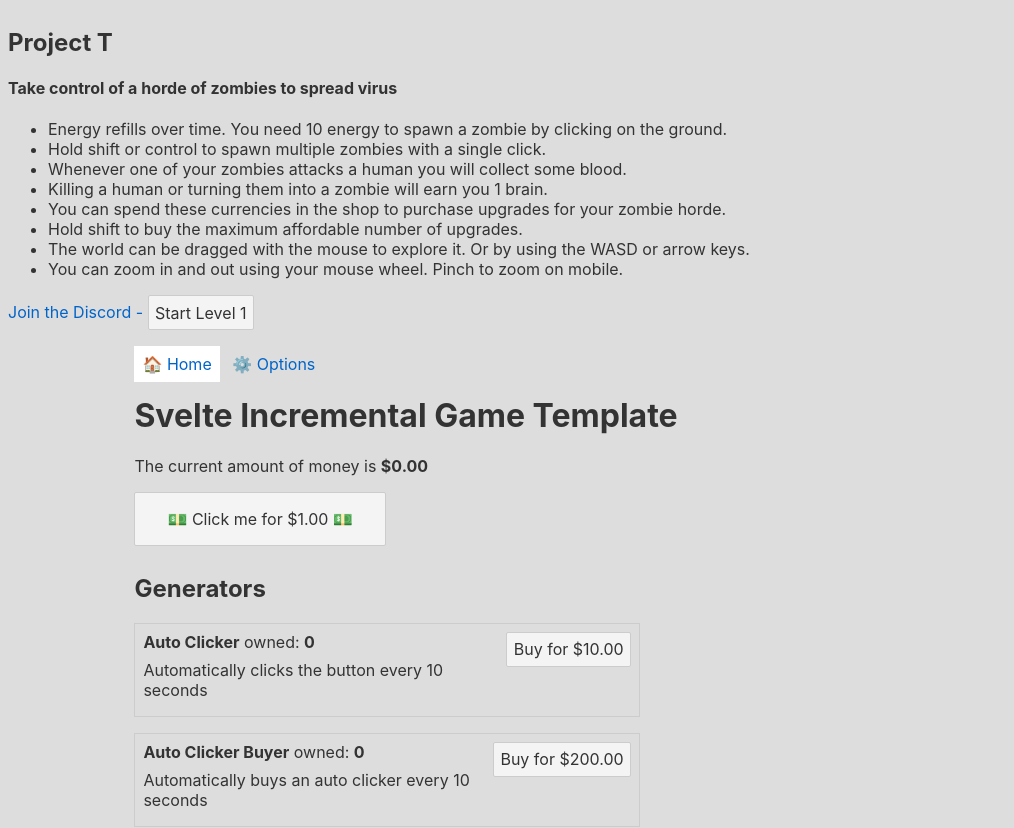
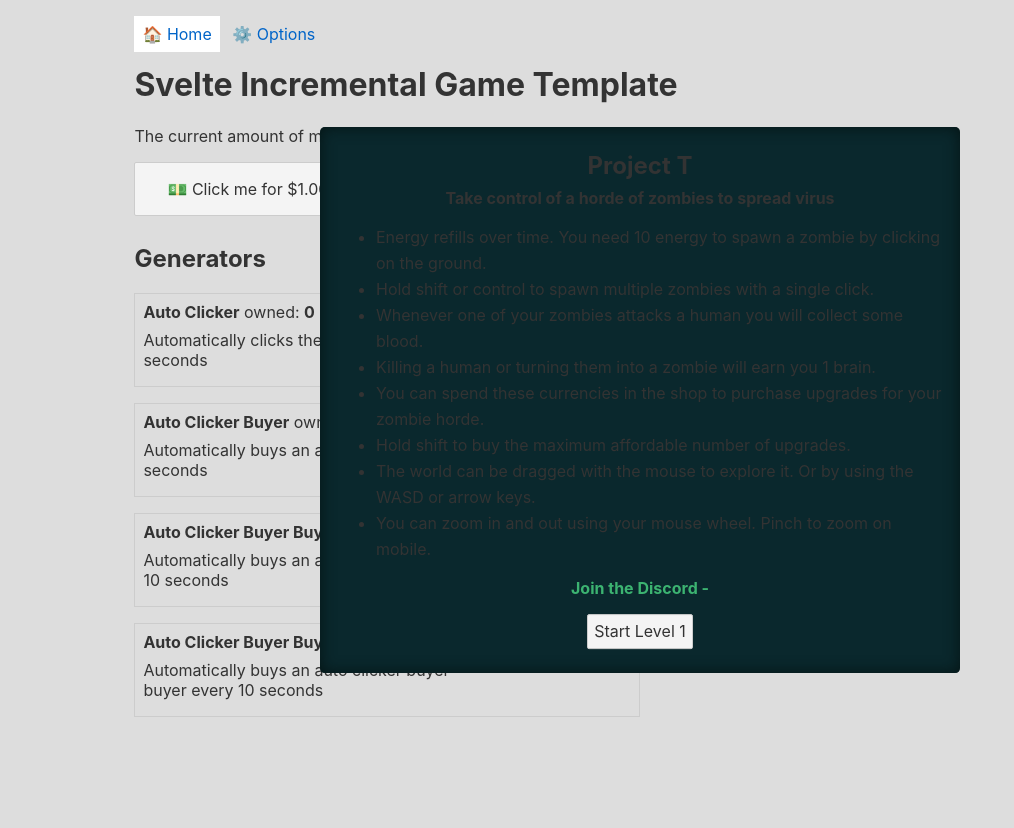
Before and after one commit to cmdr-gry/ProjectT, a Svelte app in the folder front-end/: page / in a window 1280 px wide. Shown: the top 828 px of the page, without its empty margins (0-1014 px from the left). After the commit the page ends 800 px from the top, so only its background shows below. Built offline with nearby package versions, Linux system fonts and the light colour scheme.

Commit message:
css edit

```diff
--- a/front-end/public/global.css
+++ b/front-end/public/global.css
@@ -74,3 +74,40 @@ button:hover {
 button:disabled {
 	color: #999;
 }
+div.start-game, div.end-level, div.level-select {
+  position: absolute;
+  top: 50%;
+  left:50%;
+  z-index: 150;
+  transform:translate(-50%,-50%);
+  padding:1rem;
+  background-color: rgb(10,40,45);
+  text-align: center;
+  border-radius: 5px;
+  box-shadow: inset 0 0 15px rgb(5,20,20);
+  max-height: 90%;
+}
+
+div.start-game, div.end-level {
+  overflow-y: auto;
+}
+div.start-game h2, div.start-game h3, div.start-game h4 {
+  margin:0.5rem 1rem;
+}
+div.start-game a {
+  display: block;
+  color:mediumseagreen;
+  margin-bottom: 1rem;
+  font-weight: bold;
+  text-decoration: none;
+}
+div.start-game a:hover {
+  color:#8c8;
+}
+div.level-select.scroll {
+  overflow: auto;
+}
+div.start-game ul > li {
+  text-align: left;
+  line-height: 26px;
+}
```
